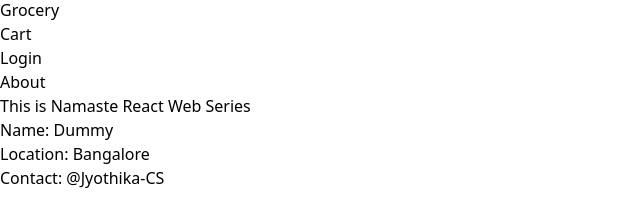
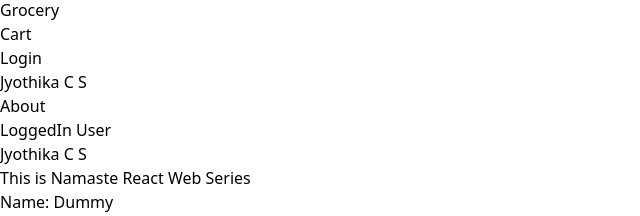
Before and after one commit to Jyothika-CS/react-js, a React (Vite) app: page /about in a window 1280 px wide. Shown: the part 398-614 px from the top of the page, without its empty margins (0-640 px from the left). Built offline with nearby package versions, Linux system fonts and the light colour scheme; no server answers.

Commit message:
Lifting State up, Prop Drilling, useContext hook

```diff
--- a/package.json
+++ b/package.json
@@ -29,7 +29,8 @@
     "postcss": "^8.4.49",
     "process": "^0.11.10",
     "tailwindcss": "^3.4.17",
-    "util": "^0.12.5"
+    "util": "^0.12.5",
+    "vm-browserify": "^1.1.2"
   },
   "dependencies": {
     "node": "^23.5.0",
--- a/src/App.js
+++ b/src/App.js
@@ -1,4 +1,4 @@
-import React, { lazy, Suspense } from "react";
+import React, { lazy, Suspense, useEffect, useState } from "react";
 import ReactDOM from "react-dom/client";
 import Header from "./components/Header";
 import Body from "./components/Body";
@@ -7,16 +7,32 @@
 import Contact from "./components/Contact";
 import Error from "./components/Error";
 import RestaurantMenu from "./components/RestaurantMenu";
+import UserContext from "./utils/UserContext";
 // import Grocery from "./components/Grocery";
 
 const Grocery = lazy(() => import("./components/Grocery"));
 
 const AppLayout = () => {
+  const [userName, setUserName] = useState();
+
+  //authentication
+  useEffect(() => {
+    //MAke api call and send user name and pw
+    const data = {
+      name: "Jyothika C S",
+    };
+    setUserName(data.name);
+  }, []);
+
   return (
-    <div className="app">
-      <Header />
-      <Outlet />
-    </div>
+    <UserContext.Provider value={{loggedInUser: userName, setUserName}}>
+      <div className="app">
+        {/* <UserContext.Provider value={{loggedInUser: userName}}> */}
+          <Header />
+        {/* </UserContext.Provider> */}
+        <Outlet />
+      </div>
+    </UserContext.Provider>
   );
 };
 
@@ -39,12 +55,16 @@
       },
       {
         path: "/grocery",
-        element: <Suspense fallback={<h1>Loading...</h1>}><Grocery /></Suspense>,
+        element: (
+          <Suspense fallback={<h1>Loading...</h1>}>
+            <Grocery />
+          </Suspense>
+        ),
       },
       {
-        path : "/restaurants/:resId",
+        path: "/restaurants/:resId",
         element: <RestaurantMenu />,
-      }
+      },
     ],
     errorElement: <Error />,
   },
--- a/src/components/About.js
+++ b/src/components/About.js
@@ -1,6 +1,7 @@
 import User from "./User";
 import UserClass from "./UserCard";
 import React from "react";
+import UserContext from "../utils/UserContext";
 
 class About extends React.Component {
     constructor(props) {
@@ -17,6 +18,12 @@
     return (
       <div>
         <h1>About</h1>
+        <div>
+          LoggedIn User
+          <UserContext.Consumer>
+            {({loggedInUser}) => <h1 className="text-lg font-bold">{loggedInUser}</h1>}
+          </UserContext.Consumer>
+        </div>
         <h2>This is Namaste React Web Series</h2>
         <UserClass name={"First"} location={"Bangalore"} />
       </div>
--- a/src/components/Body.js
+++ b/src/components/Body.js
@@ -1,9 +1,9 @@
 import RestaurantCard, { withIsOpenLabel } from "./RestaurantCard";
-import { useEffect, useState } from "react";
+import { useEffect, useState, useContext } from "react";
 import Shimmer from "./Shimmer";
 import { Link } from "react-router-dom";
 import useOnlineStatus from "../utils/useOnlineStatus";
-
+import UserContext from "../utils/UserContext";
 const Body = () => {
   // local State Variable
   const [listOfRestaurants, setlistOfRestaurants] = useState([]);
@@ -41,6 +41,8 @@
       </h1>
     );
   }
+
+  const { loggedInUser, setUserName } = useContext(UserContext);
 
   // Conditional rendering
   return listOfRestaurants.length === 0 ? (
@@ -84,6 +86,14 @@
             Top Rated Restaurants
           </button>
         </div>
+        <div className="search m-4 p-4 flex items-center">
+          <label>UserName : </label>
+          <input
+            className="border border-black m-2 p-1 rounded-md"
+            onChange={(e) => setUserName(e.target.value)}
+            value={loggedInUser}
+          />
+        </div>
       </div>
       <div className="flex flex-wrap">
         {filteredRestaurant.map((restaurant) => (
@@ -93,11 +103,10 @@
             style={{ textDecoration: "none", color: "black" }}
           >
             {restaurant.info.isOpen ? (
-                <RestaurantCardOpen resData={restaurant}/>
-              ) : (
-                <RestaurantCard resData={restaurant} />
-              )
-            }
+              <RestaurantCardOpen resData={restaurant} />
+            ) : (
+              <RestaurantCard resData={restaurant} />
+            )}
           </Link>
         ))}
       </div>
--- a/src/components/Header.js
+++ b/src/components/Header.js
@@ -1,12 +1,17 @@
-import { useState } from "react";
+import { useState, useContext } from "react";
 import { LOGO_URL } from "../utils/constants";
 import { Link } from "react-router-dom";
 import useOnlineStatus from "../utils/useOnlineStatus";
+import UserContext from "../utils/UserContext";
 
 const Header = () => {
   const [btnName, setBtnName] = useState("Login");
 
   const onlineStatus = useOnlineStatus();
+
+  const { loggedInUser } = useContext(UserContext);
+  console.log("contextData", loggedInUser)
+
   return (
     <div className="flex justify-between shadow-lg my-4 sm:bg-gray-50">
       <div className="logo-container">
@@ -38,6 +43,7 @@
           >
             {btnName}
           </button>
+          <li className="px-4 font-bold">{loggedInUser}</li>
         </ul>
       </div>
     </div>
--- a/src/components/RestaurantCategory.js
+++ b/src/components/RestaurantCategory.js
@@ -1,11 +1,10 @@
 import { useState } from "react";
 import ItemList from "./ItemList";
 
-const RestaurantCategory = ({ data }) => {
-  const [showItems, setShowItems] = useState(true);
+const RestaurantCategory = ({ data, showItems, setShowIndex }) => {
 
   const handleClick = () => {
-    setShowItems(!showItems);
+    setShowIndex();
   }
 
   return (
--- a/src/components/RestaurantMenu.js
+++ b/src/components/RestaurantMenu.js
@@ -2,9 +2,12 @@
 import { useParams } from "react-router-dom";
 import useRestaurantMenu from "../utils/useRestaurantMenu";
 import RestaurantCategory from "./RestaurantCategory";
+import { useState } from "react";
 
 const RestaurantMenu = () => {
   const { resId } = useParams();
+
+  const [showIndex, setShowIndex] = useState(null);
 
   const resInfo = useRestaurantMenu(resId);
 
@@ -13,12 +16,11 @@
   const { name, cuisines, costForTwoMessage } =
     resInfo?.cards[2]?.card.card?.info;
 
-  // const { itemCards } =
-  //   resInfo?.cards[4]?.groupedCard?.cardGroupMap?.REGULAR?.cards[3]?.card?.card;
-
   const categories =
     resInfo?.cards[4]?.groupedCard?.cardGroupMap?.REGULAR?.cards.filter(
-      (c) => c.card?.card?.["@type"] === "type.googleapis.com/swiggy.presentation.food.v2.ItemCategory"
+      (c) =>
+        c.card?.card?.["@type"] ===
+        "type.googleapis.com/swiggy.presentation.food.v2.ItemCategory"
     );
 
   return (
@@ -27,7 +29,15 @@
       <p className="font-bold text-lg">
         {cuisines.join(", ")} - {costForTwoMessage}
       </p>
-      {categories.map((category) => <RestaurantCategory key={category?.card?.card.title} data={category?.card?.card}/>)}
+      {categories.map((category, index) => (
+        // Controlled Components
+        <RestaurantCategory
+          key={category?.card?.card.title}
+          data={category?.card?.card}
+          showItems={index === showIndex ? true : false}
+          setShowIndex={() => setShowIndex(index)}
+        />
+      ))}
     </div>
   );
 };
--- /dev/null
+++ b/src/utils/UserContext.js
@@ -0,0 +1,7 @@
+import { createContext } from "react";
+
+const UserContext = createContext({
+    loggedInUser: "Default User",
+})
+
+export default UserContext;
```
Also changed, not shown: 1 other file (tests, documents, lock files or other folders).
